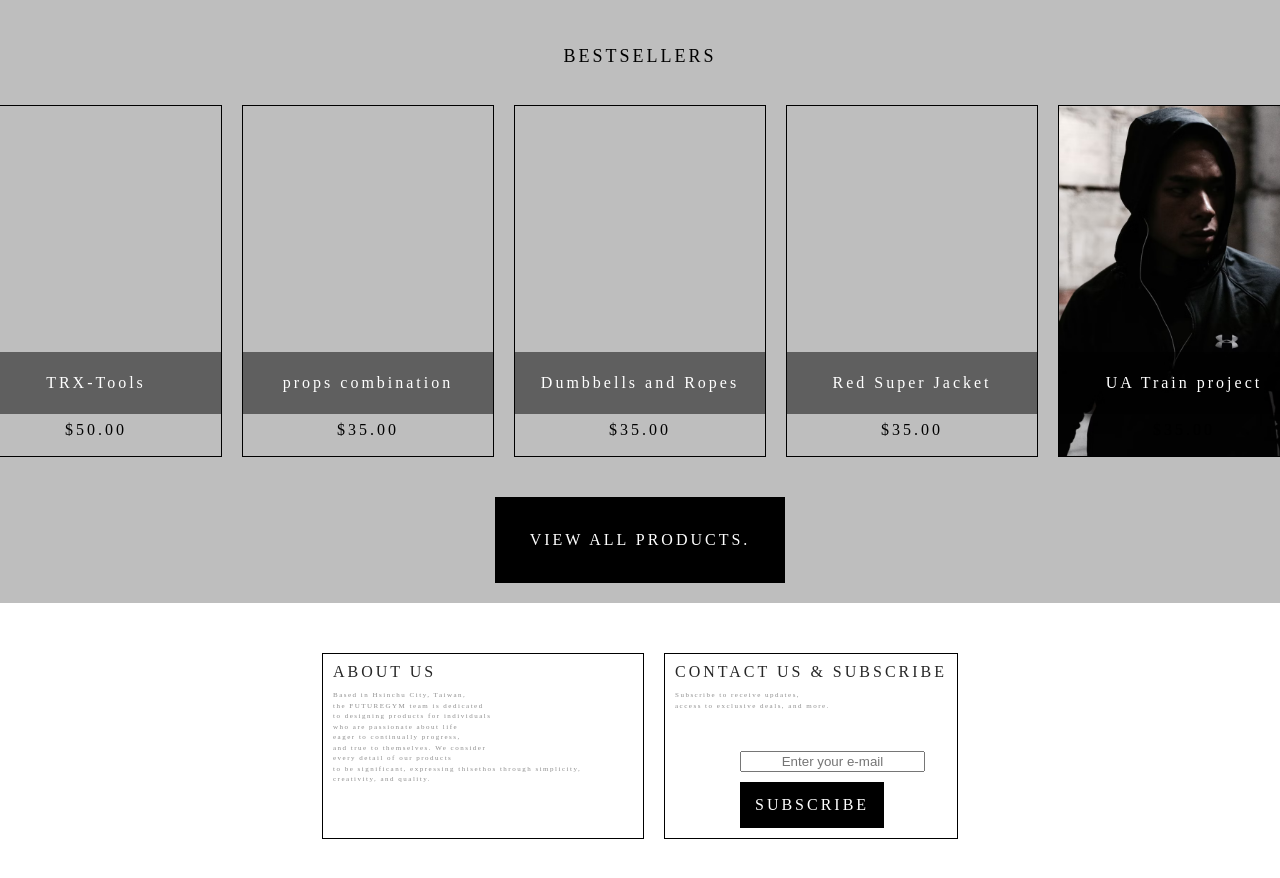
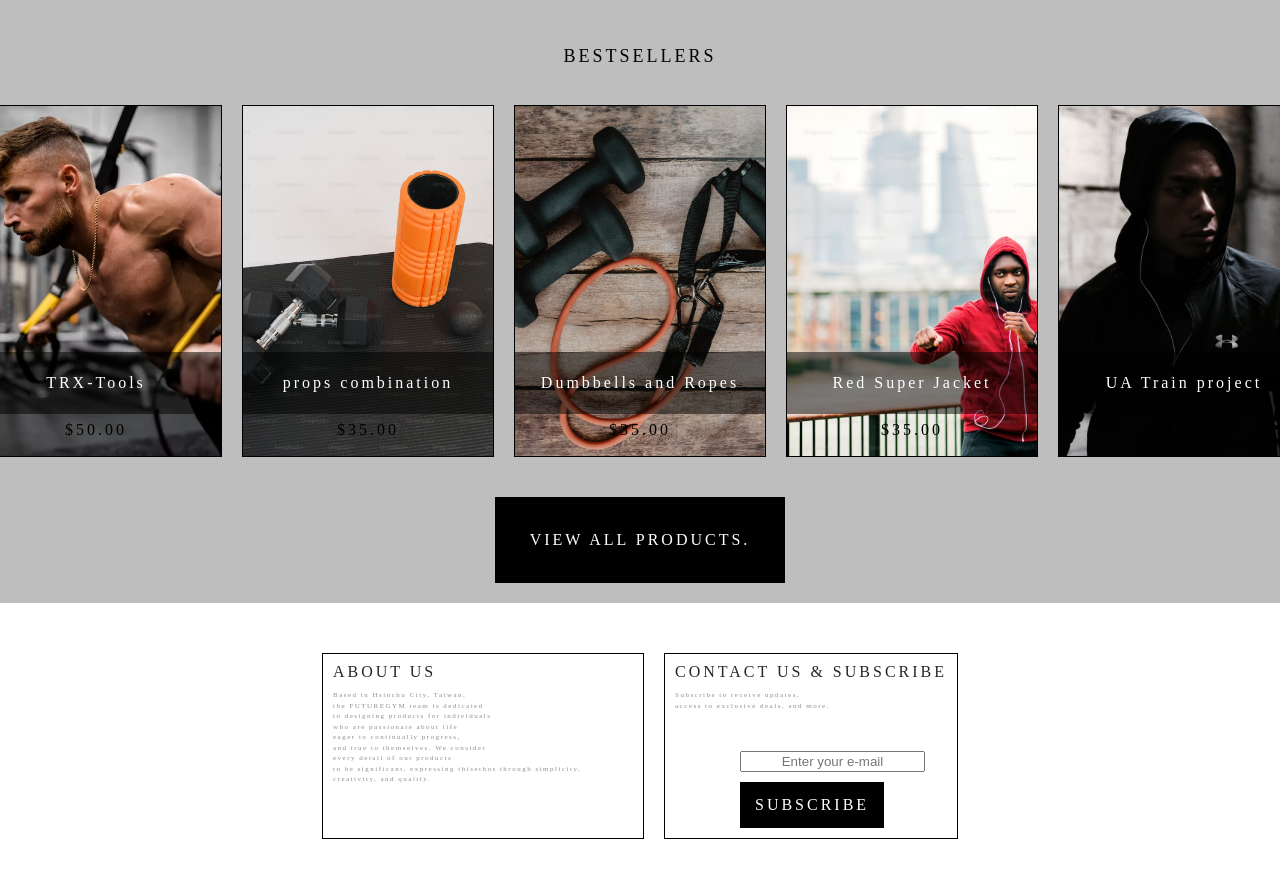
Before and after one commit to WilsonCode1224/WilsonCode1224-github.io-fitness_shop, a plain HTML site: page index.html in a window 1280 px wide. Shown: the part 1294-2172 px from the top of the page. Drawn offline with Linux system fonts and the light colour scheme.

Commit message:
srtting src css

```diff
--- a/css/style.css
+++ b/css/style.css
@@ -151,7 +151,7 @@ a {
 
 .header {
   position: relative;
-  background-image: url("./img/banner.avif");
+  background-image: url("/img/banner.avif");
   height: 700px;
   opacity: 0.7;
   background-size: cover;
@@ -374,25 +374,25 @@ span {
 }
 
 .shop-photo-1 {
-  background-image: url("./img/hotsale-1.avif");
+  background-image: url("/img/hotsale-1.avif");
   background-size: cover;
   background-position: center;
 }
 
 .shop-photo-2 {
-  background-image: url("./img/hotsale-2.avif");
+  background-image: url("/img/hotsale-2.avif");
   background-size: cover;
   background-position: center;
 }
 
 .shop-photo-3 {
-  background-image: url("./img/hotsale-3.avif");
+  background-image: url("/img/hotsale-3.avif");
   background-size: cover;
   background-position: center;
 }
 
 .shop-photo-4 {
-  background-image: url("./img/hotsale-4.avif");
+  background-image: url("/img/hotsale-4.avif");
   background-size: cover;
   background-position: center;
 }
```
